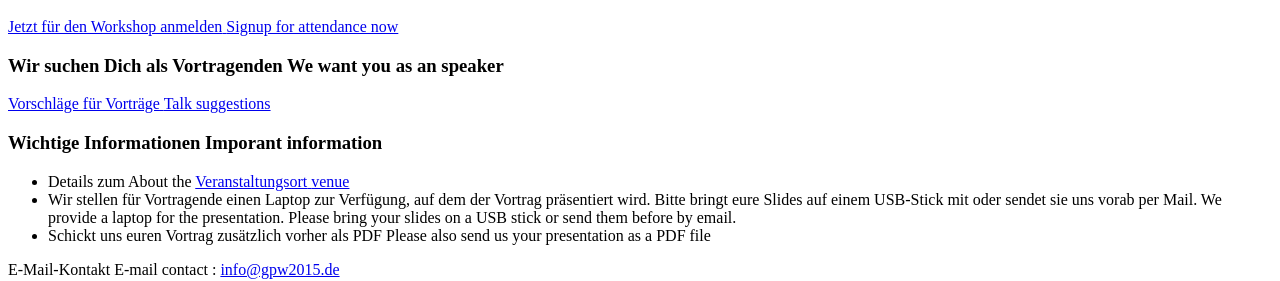
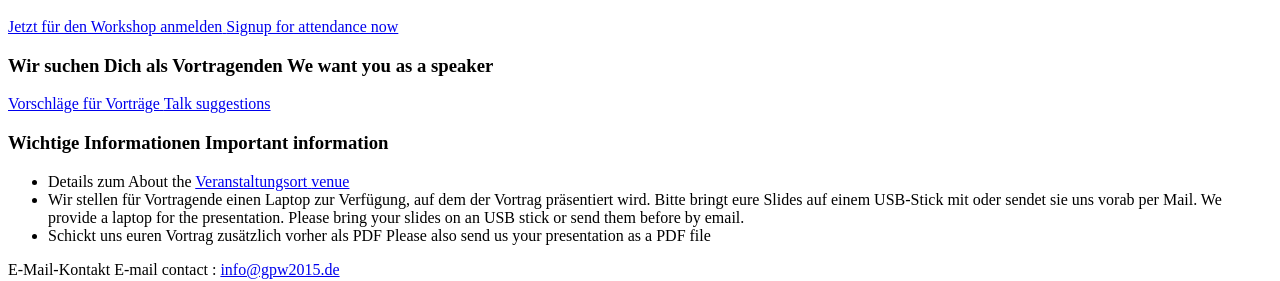
Before and after one commit to rurban/gpw2015, a plain HTML site: page actdocs/static/index.html in a window 1280 px wide. Shown: the part 190-471 px from the top of the page. Drawn offline with Linux system fonts and the light colour scheme.

Commit message:
some bugfixes in english text

```diff
--- a/actdocs/static/index.html
+++ b/actdocs/static/index.html
@@ -31,7 +31,7 @@
 		<h3>
 			<t>
 				<de>Wir suchen Dich als Vortragenden</de>
-				<en>We want you as an speaker</en>
+				<en>We want you as a speaker</en>
 			</t>
 		</h3>
 		<p>
@@ -45,7 +45,7 @@
 		<h3>
 			<t>
 				<de>Wichtige Informationen</de>
-				<en>Imporant information</en>
+				<en>Important information</en>
 			</t>
 		</h3>
 		<ul>
@@ -67,7 +67,7 @@
 					<de>Wir stellen für Vortragende einen Laptop zur Verfügung, auf dem der Vortrag präsentiert wird.
 					  Bitte bringt eure Slides auf einem USB-Stick mit oder sendet sie uns vorab per Mail.</de>
 					<en>We provide a laptop for the presentation.
-					  Please bring your slides on a USB stick or send them before by email.</en>
+					  Please bring your slides on an USB stick or send them before by email.</en>
 				</t>
 			</li>
 			<li>
```
